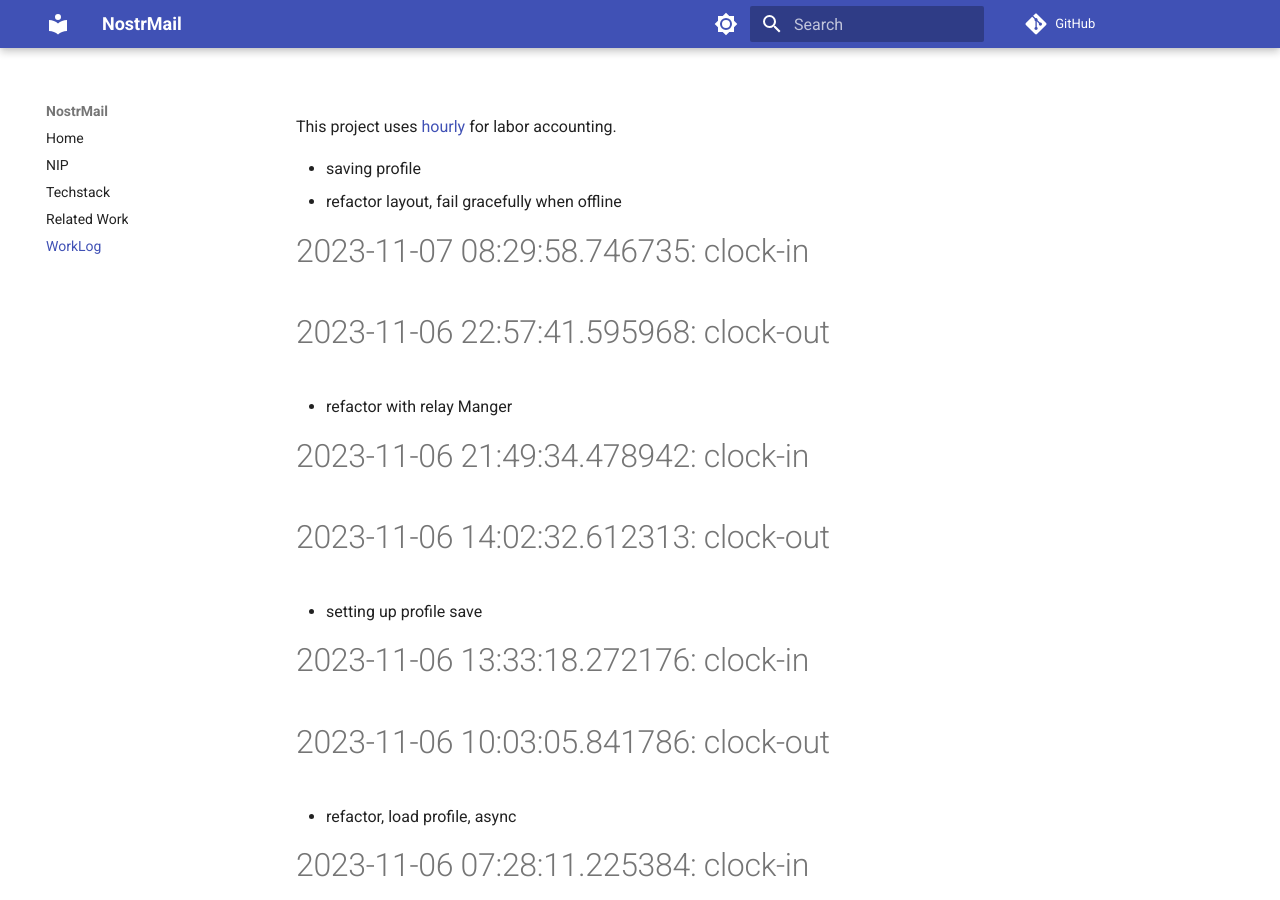
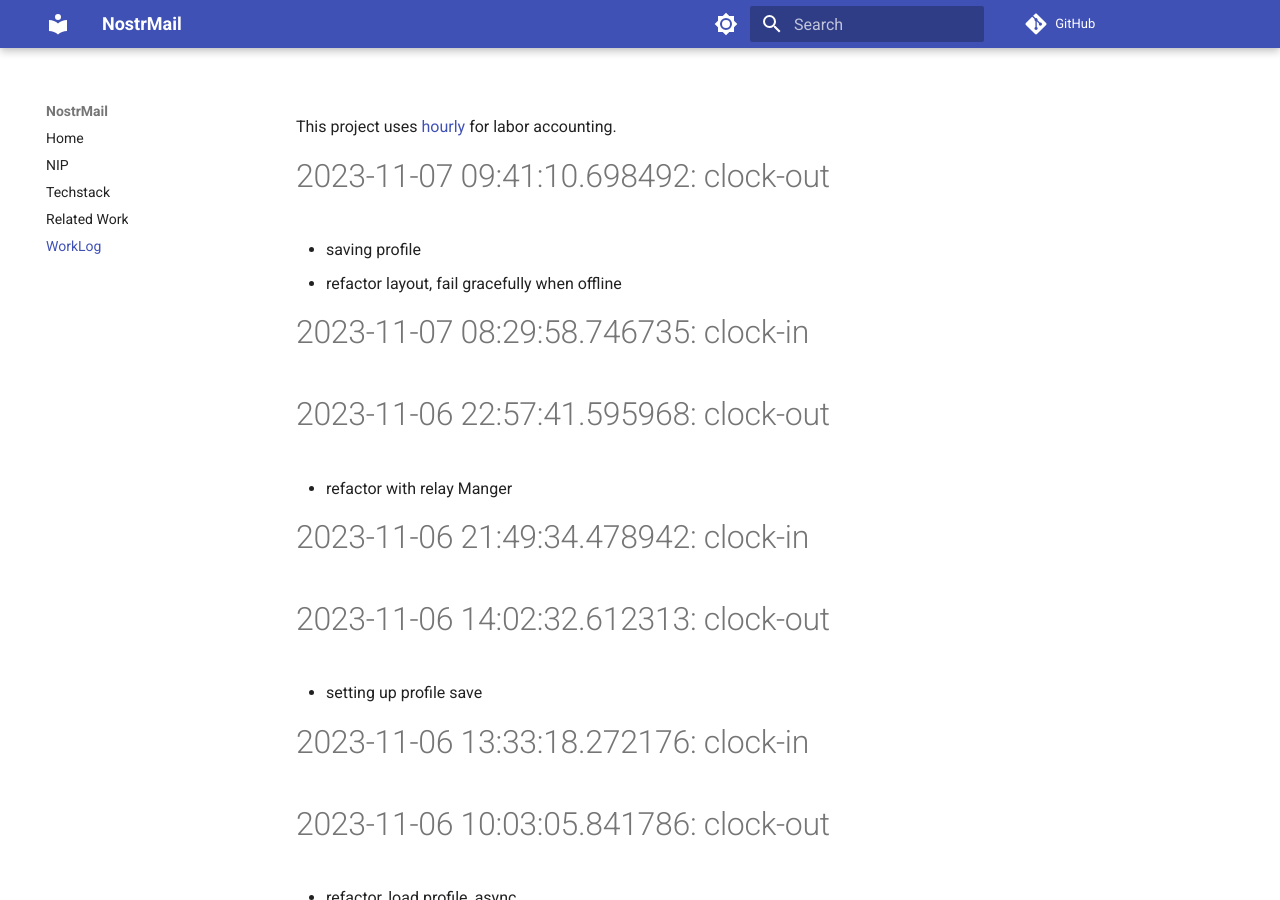
Before and after one commit to asherp/nostr-mail, an MkDocs documentation site: the page built from docs/WorkLog.md, in a window 1280 px wide and 900 px high. Built offline with MkDocs 1.6.1 and Material for MkDocs 9.7.7, drawn with Linux system fonts in a browser that asks for light colours; comment, search, counter and statistics services are not loaded.

Commit message:
clock-out

```diff
--- a/WorkLog.md
+++ b/WorkLog.md
@@ -1,3 +1,5 @@
+# 2023-11-07 09:41:10.698492: clock-out
+
 * saving profile
 * refactor layout, fail gracefully when offline
 
```
